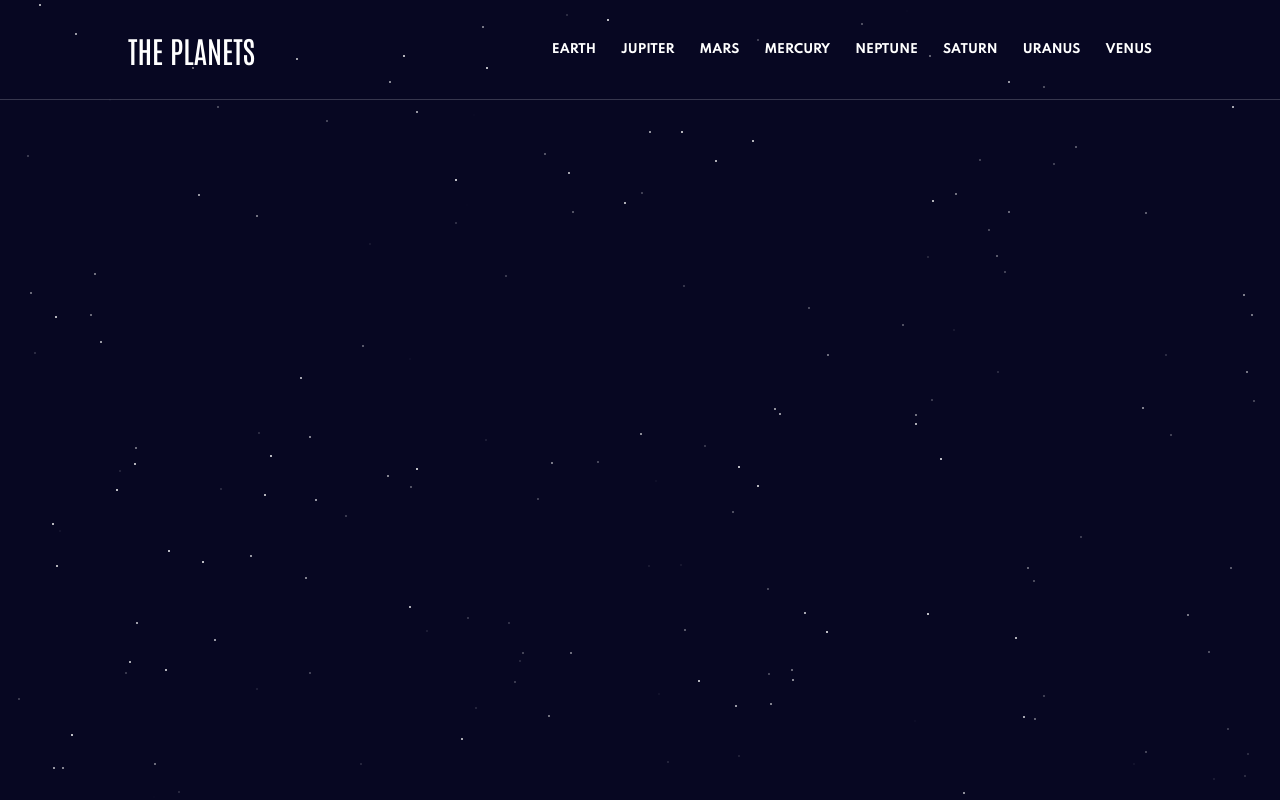
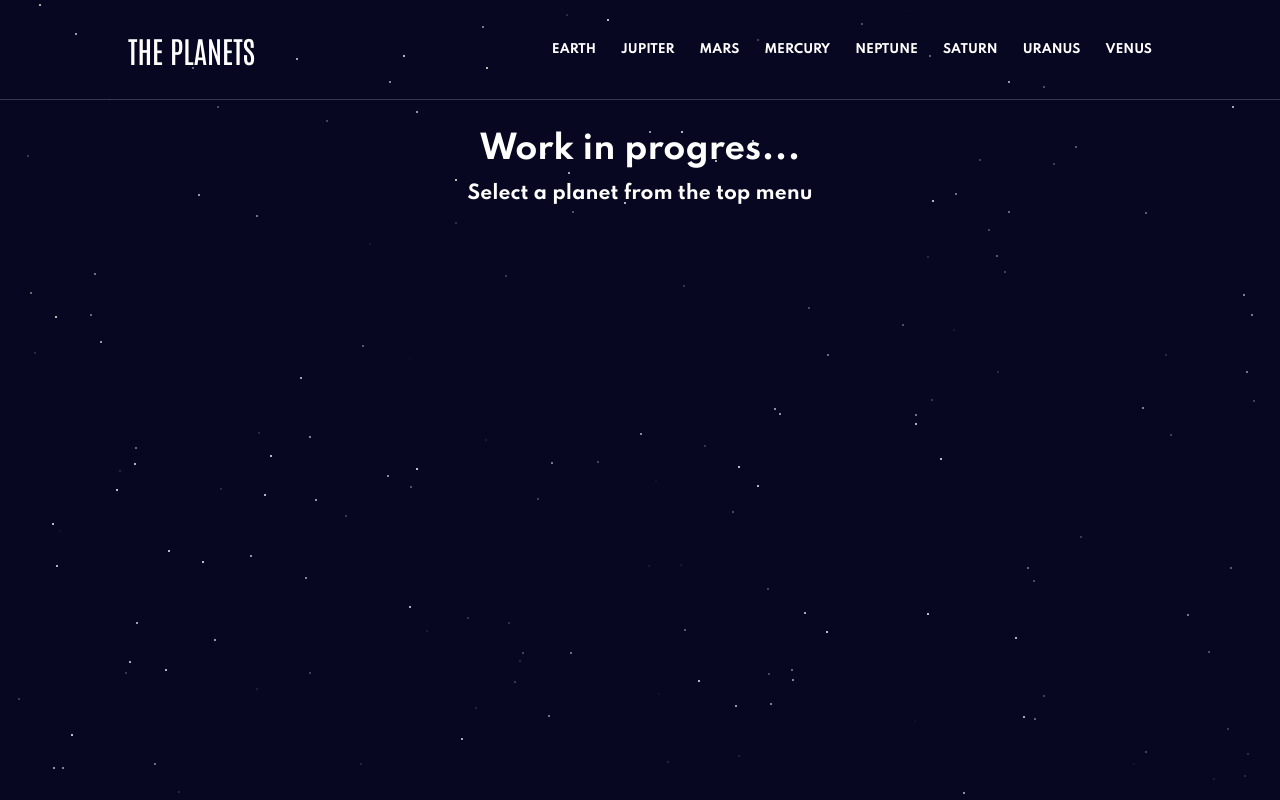
Before and after one commit to stanleyy20/planets-of-the-solar-system, a React (Create React App) app: page / in a window 1280 px wide. Built offline with nearby package versions, Linux system fonts and the light colour scheme.

Commit message:
created new component solar system

```diff
--- a/src/app/App.tsx
+++ b/src/app/App.tsx
@@ -1,9 +1,12 @@
 import { ThemeProvider } from 'styled-components';
 import { Navbar } from './components/Navbar/Navbar';
-import { PlanetScreen } from './components/PlanetScreen/PlanetScreen';
 import { Wrapper } from './components/Wrapper/Wrapper';
 import { theme } from './styles/AppTheme';
 import { GlobalStyle } from './styles/globalStyles';
+import { Route, Routes } from 'react-router-dom';
+import { SolarSystem } from './components/SolarSystem/SolarSystem';
+import { PLANETS } from './data/planets';
+import { PlanetItem } from './components/PlanetInfo/PlanetInfo';
 
 function App() {
     return (
@@ -11,7 +14,18 @@ function App() {
             <GlobalStyle />
             <Wrapper>
                 <Navbar />
-                <PlanetScreen />
+                <Routes>
+                    <Route path='/' element={<SolarSystem />} />
+                    {PLANETS.map((planet) => {
+                        return (
+                            <Route
+                                path={planet.name}
+                                element={<PlanetItem planet={planet} />}
+                                key={planet.color}
+                            />
+                        );
+                    })}
+                </Routes>
             </Wrapper>
         </ThemeProvider>
     );
--- a/src/app/components/PlanetScreen/PlanetScreen.tsx
+++ /dev/null
@@ -1,18 +0,0 @@
-import { Route, Routes } from 'react-router-dom';
-
-import { PLANETS } from '../../data/planets';
-import { PlanetItem } from '../PlanetInfo/PlanetInfo';
-
-export const PlanetScreen: React.FunctionComponent = () => {
-    return (
-        <Routes>
-            {PLANETS.map((planet) => (
-                <Route
-                    path={planet.name}
-                    element={<PlanetItem planet={planet} />}
-                    key={planet.color}
-                />
-            ))}
-        </Routes>
-    );
-};
--- /dev/null
+++ b/src/app/components/SolarSystem/SolarSystem.tsx
@@ -0,0 +1,18 @@
+export const SolarSystem: React.FunctionComponent = () => {
+    return (
+        <div
+            style={{
+                color: 'white',
+                textAlign: 'center',
+                padding: '15px',
+            }}>
+            <h1
+                style={{
+                    padding: '15px',
+                }}>
+                Work in progres...
+            </h1>
+            <h3>Select a planet from the top menu</h3>
+        </div>
+    );
+};
--- a/src/index.tsx
+++ b/src/index.tsx
@@ -1,14 +1,14 @@
 import React from 'react';
 import ReactDOM from 'react-dom/client';
-import { BrowserRouter } from 'react-router-dom';
+import { HashRouter } from 'react-router-dom';
 
 import App from './app/App';
 
 const root = ReactDOM.createRoot(document.getElementById('root') as HTMLElement);
 root.render(
     <React.StrictMode>
-        <BrowserRouter>
+        <HashRouter>
             <App />
-        </BrowserRouter>
+        </HashRouter>
     </React.StrictMode>
 );
```
